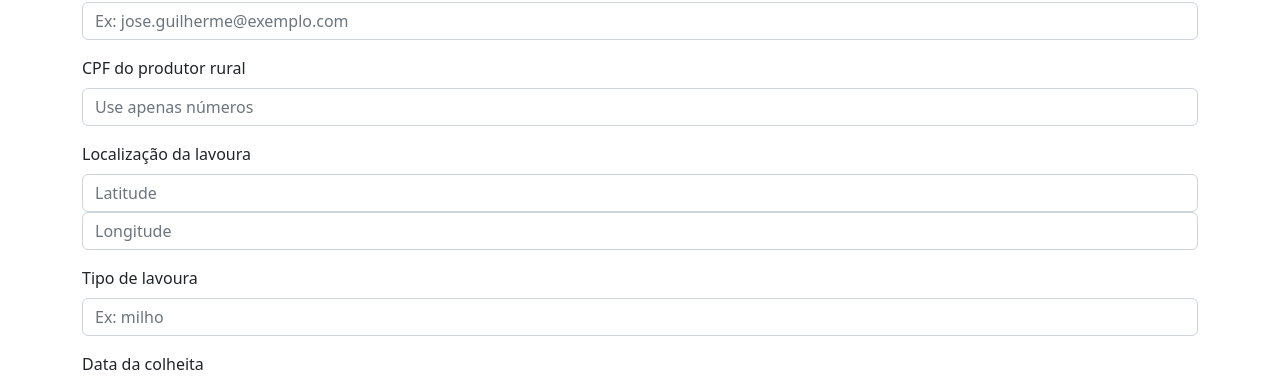
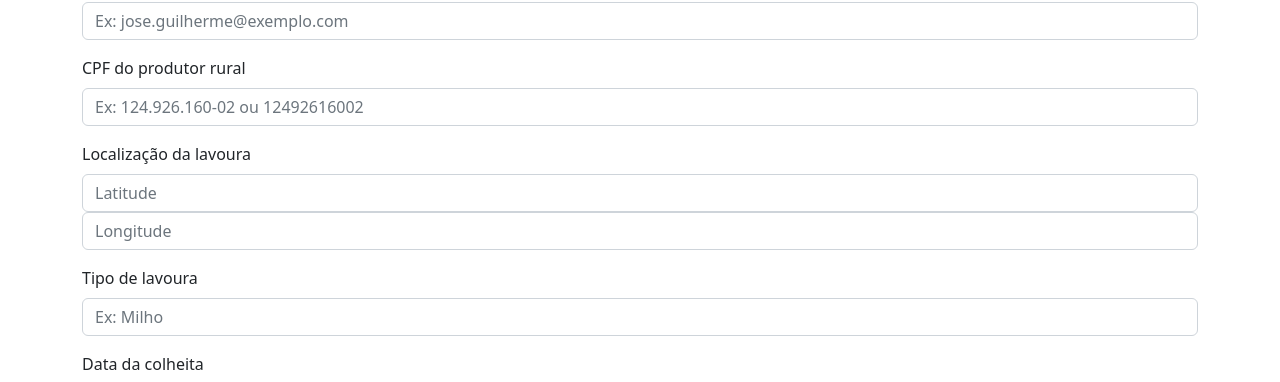
Before and after one commit to drawanz/lost-comunication-frontend, a React (Vite) app: page /insert in a window 1280 px wide. Shown: the part 162-544 px from the top of the page. Built offline with nearby package versions, Linux system fonts and the light colour scheme.

Commit message:
fix: corrigindo placeholders de CPF e de tipo de lavoura

```diff
--- a/src/components/generalForm/GeneralForm.jsx
+++ b/src/components/generalForm/GeneralForm.jsx
@@ -52,7 +52,7 @@ export default function GeneralForm() {
           type="text"
           onChange={(e) => dispatch(changeCpf(e.target.value))}
           value={CPF}
-          placeholder="Use apenas números"
+          placeholder="Ex: 124.926.160-02 ou 12492616002"
         />
       </Form.Group>
       <Form.Group className="mb-3" controlId="localizaçãoFormGroup">
@@ -76,7 +76,7 @@ export default function GeneralForm() {
           type="text"
           onChange={(e) => dispatch(changeLavoura(e.target.value))}
           value={lavoura}
-          placeholder="Ex: milho"
+          placeholder="Ex: Milho"
         />
       </Form.Group>
       <Form.Group className="mb-3" controlId="dataFormGroup">
```
